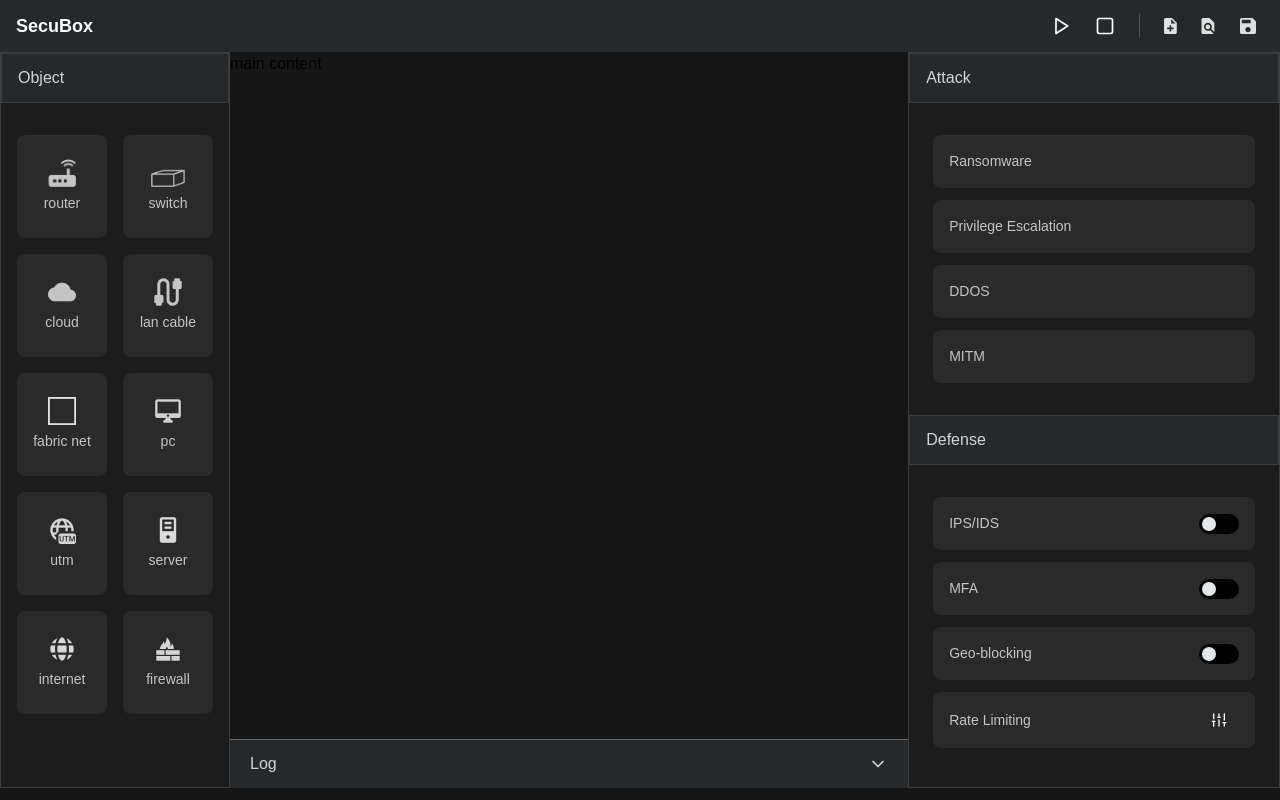
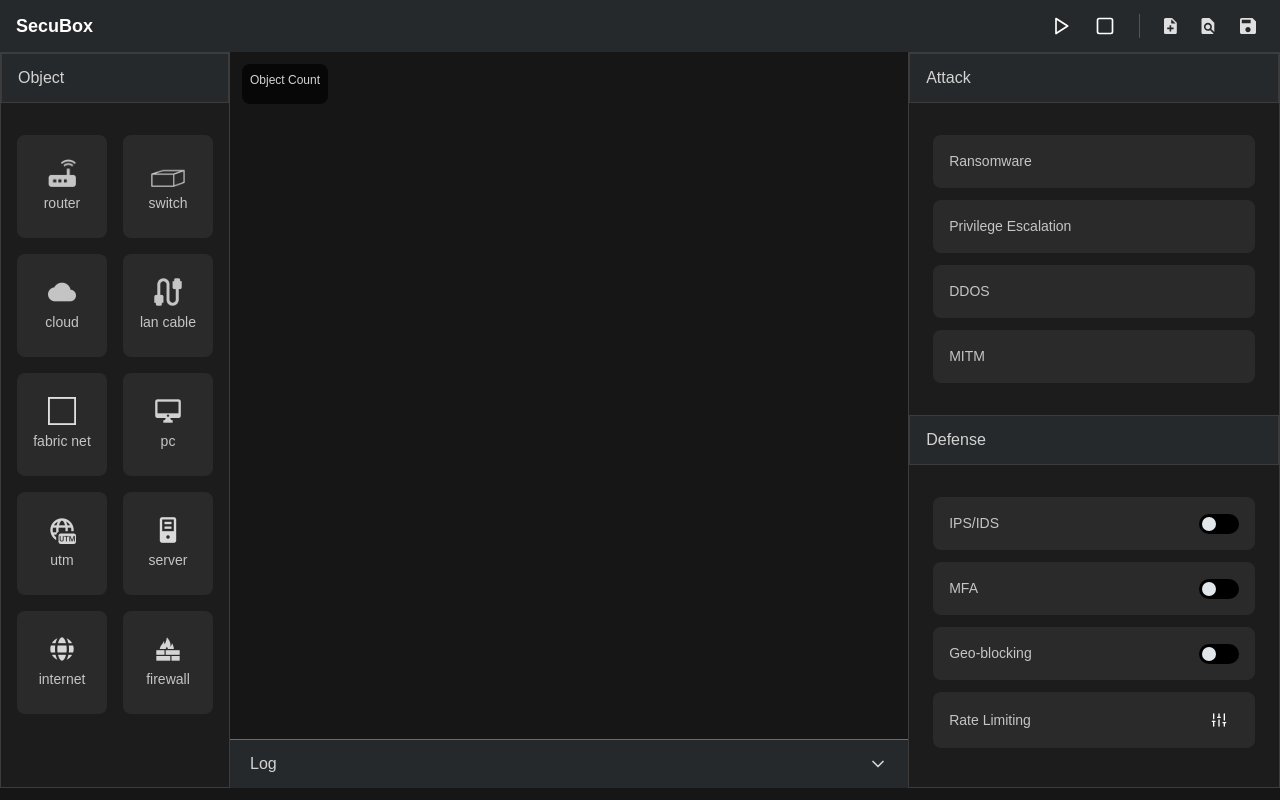
Before and after one commit to mjgwon24/secubox-front, a Next.js app: page / in a window 1280 px wide. Built offline with nearby package versions, Linux system fonts and the light colour scheme; a web font is replaced by a local one.

Commit message:
feat: 드래그앤 드롭 기능 구현 (1차)

```diff
--- /dev/null
+++ b/app/components/DraggableObject.jsx
@@ -0,0 +1,38 @@
+"use client";
+
+import { useDrag } from "react-dnd";
+import { useState } from "react";
+
+export default function DraggableObject({ id, name, initialX, initialY }) {
+    const [position, setPosition] = useState({ x: initialX, y: initialY });
+
+    const [{ isDragging }, drag] = useDrag(() => ({
+        type: "OBJECT",
+        item: { id, name },
+        collect: (monitor) => ({
+            isDragging: monitor.isDragging()
+        })
+    }));
+
+    const handleDrag = (event) => {
+        setPosition({
+            x: event.clientX - 20,
+            y: event.clientY - 20
+        });
+    };
+
+    return (
+        <div
+            ref={drag}
+            className="absolute cursor-move"
+            style={{
+                top: `${position.y}px`,
+                left: `${position.x}px`,
+                opacity: isDragging ? 0.5 : 1
+            }}
+            onMouseMove={(e) => e.buttons === 1 && handleDrag(e)}
+        >
+            <img src={`/icons/objects/${id}.png`} alt={name} className="h-10 w-10" />
+        </div>
+    );
+}
--- a/app/components/sidebar/ui/leftSidebar/ObjectButton.jsx
+++ b/app/components/sidebar/ui/leftSidebar/ObjectButton.jsx
@@ -1,7 +1,22 @@
+"use client";
+
+import {useDrag} from "react-dnd";
+
 export const ObjectButton = ({ iconKey, name, onclick}) => {
+    const [{isDragging}, drag] = useDrag(() => ({
+        type: "OBJECT",
+        item: {id: iconKey, name},
+        collect: (monitor) => ({
+            isDragging: monitor.isDragging()
+        })
+    }));
+
     return (
-       <button className="w-[90px] h-[103px] bg-[#2A2A2A] rounded-lg transition-colors outline-none hover:outline hover:outline-[#C3C3C3] hover:outline-2 hover:bg-[#292E30]"
-         onClick={onclick}>
+       <button
+           ref={drag}
+           className={`w-[90px] h-[103px] bg-[#2A2A2A] rounded-lg transition-colors outline-none hover:outline hover:outline-[#C3C3C3] hover:outline-2 hover:bg-[#292E30]
+                     ${isDragging ? "opacity-50" : ""}`}
+           onClick={onclick}>
            <div className="flex flex-col items-center justify-between h-full py-6">
                 <img src={`/icons/objects/${iconKey}.png`} alt={name}
                      className="h-7"/>
--- /dev/null
+++ b/app/dndContext.jsx
@@ -0,0 +1,11 @@
+"use client";
+
+import {HTML5Backend} from "react-dnd-html5-backend";
+import {DndProvider} from "react-dnd";
+import {createDragDropManager} from "dnd-core";
+
+const manager = createDragDropManager(HTML5Backend);
+
+export function DndContext({children}) {
+    return <DndProvider manager={manager} backend={HTML5Backend}>{children}</DndProvider>
+}
--- a/app/layout.jsx
+++ b/app/layout.jsx
@@ -3,6 +3,7 @@ import { LeftSidebar } from "@/app/components/sidebar/LeftSidebar";
 import { RightSidebar } from "@/app/components/sidebar/RightSidebar";
 import { Header } from "@/app/components/header/Header";
 import { LogBar } from "@/app/components/log/LogBar";
+import {DndContext} from "@/app/dndContext";
 
 export const metadata = {
   title: "Create Next App",
@@ -13,17 +14,19 @@ export default function RootLayout({ children }) {
   return (
     <html lang="en">
       <body>
+      <DndContext>
         <div className="flex flex-col w-screen h-full min-h-screen">
-          <Header />
+          <Header/>
           <div className="flex flex-row justify-between content-height">
-            <LeftSidebar />
+            <LeftSidebar/>
             <div className="flex flex-col justify-between w-full">
               {children}
-              <LogBar />
+              <LogBar/>
             </div>
-            <RightSidebar />
+            <RightSidebar/>
           </div>
         </div>
+      </DndContext>
       </body>
     </html>
   );
--- a/app/page.jsx
+++ b/app/page.jsx
@@ -1,7 +1,52 @@
+"use client";
+
+import { useDrop } from "react-dnd";
+import { useState } from "react";
+import DraggableObject from "@/app/components/DraggableObject";
+
 export default function Home() {
-  return (
-    <div>
-      main content
-    </div>
-  );
+    const [droppedItems, setDroppedItems] = useState([]);
+
+    const [{ isOver }, drop] = useDrop(() => ({
+        accept: "OBJECT",
+        drop: (item, monitor) => {
+            const offset = monitor.getClientOffset();
+            if (!offset) return;
+
+            setDroppedItems((prev) => [
+                ...prev,
+                { ...item, x: offset.x - 250, y: offset.y - 75 }
+            ]);
+        },
+        collect: (monitor) => ({
+            isOver: monitor.isOver()
+        })
+    }));
+
+    const itemCounts = droppedItems.reduce((acc, item) => {
+        acc[item.name] = (acc[item.name] || 0) + 1;
+        return acc;
+    }, {});
+
+    return (
+        <div ref={drop} className={`w-full h-screen p-2 relative ${isOver ? "bg-gray-700" : ""}`}>
+            <div className="absolute top-3 left-3 bg-[rgba(0,0,0,0.7)] text-white p-2 rounded-lg z-50">
+                <p className="text-xs weight-600 text-[#D3D3D3] pb-2">Object Count</p>
+
+                {Object.entries(itemCounts).map(([name, count]) => (
+                    <p key={name} className="text-xs text-[#C5C5C5]">{name}: {count}</p>
+                ))}
+            </div>
+
+            {/* 개선점
+                1. 드롭한 아이콘이 영역을 벗어날 시, 상단으로 튀어나오는 상황 발생함
+                2. 드롭한 아이콘을 다시 드래그(이동)할 수 있도록 수정
+                3. 드롭한 아이콘을 삭제할 수 있도록 기능 추가
+                4. 랜선과 같은 것들은 선으로 모양이 변경되어야 함
+            */}
+            {droppedItems.map((item, index) => (
+                <DraggableObject key={index} id={item.id} name={item.name} initialX={item.x} initialY={item.y} />
+            ))}
+        </div>
+    );
 }
--- a/package.json
+++ b/package.json
@@ -12,9 +12,12 @@
     "@emotion/react": "^11.14.0",
     "@emotion/styled": "^11.14.0",
     "@mui/material": "^6.4.2",
+    "dnd-core": "^16.0.1",
     "lucide-react": "^0.474.0",
     "next": "15.1.6",
     "react": "^19.0.0",
+    "react-dnd": "^16.0.1",
+    "react-dnd-html5-backend": "^16.0.1",
     "react-dom": "^19.0.0"
   },
   "devDependencies": {
```
Also changed, not shown: 1 other file (tests, documents, lock files or other folders).
